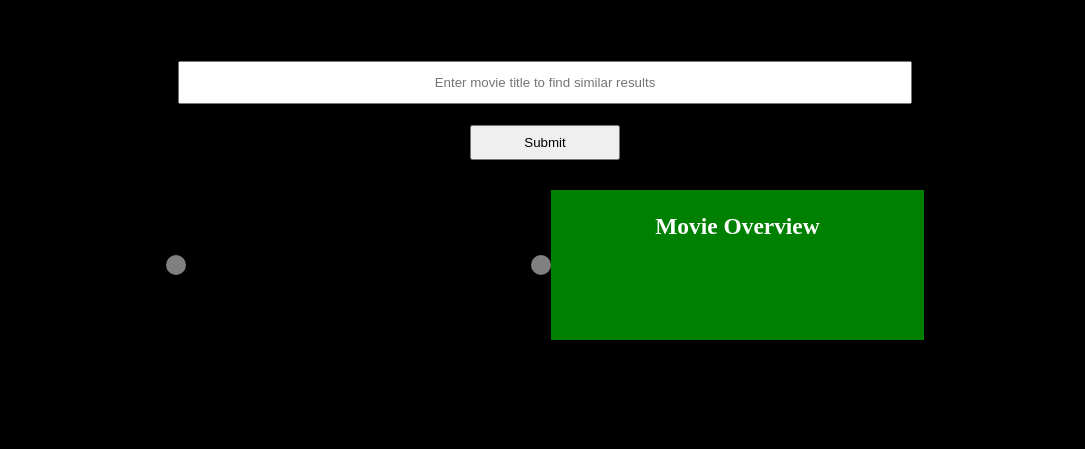
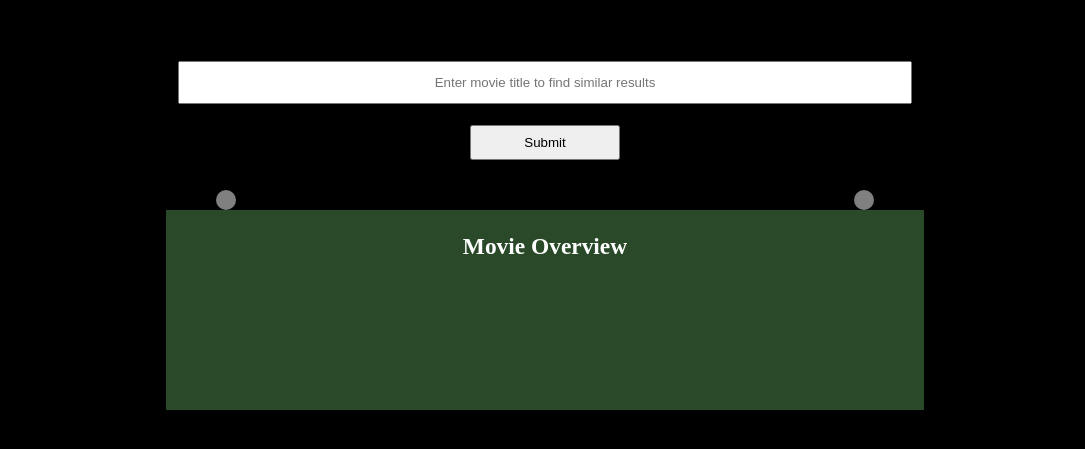
Before and after one commit to shaunharle/movies, a plain HTML site: page index.html in a window 1280 px wide. Shown: the part 159-608 px from the top of the page, without its empty margins (95-1180 px from the left). Drawn offline with nearby package versions, Linux system fonts and the light colour scheme; some icons are missing.

Commit message:
good to go

```diff
--- a/style.css
+++ b/style.css
@@ -51,10 +51,11 @@ form h1 {
 .carousel-container {
   width: 60%;
   display: flex;
+  flex-direction: row;
   justify-content: space-around;
 }
 .carousel-images {
-  width: 60%;
+  width: 55%;
   background: black;
   padding: 10px;
   border-radius: 10px;
@@ -88,11 +89,11 @@ form h1 {
   color: white;
 }
 .scroll {
-  background: green;
+  background: rgb(41, 73, 41);
   font-size: 20px;
-  height: 150px;
-  width: 500px;
+  height: 200px;
+  width: 60%;
   overflow-y: auto;
-  postion: absolute;
+  /* position: relative; */
   bottom: 0;
 }
```
Also changed, not shown: index.html (+1 -1 lines).
